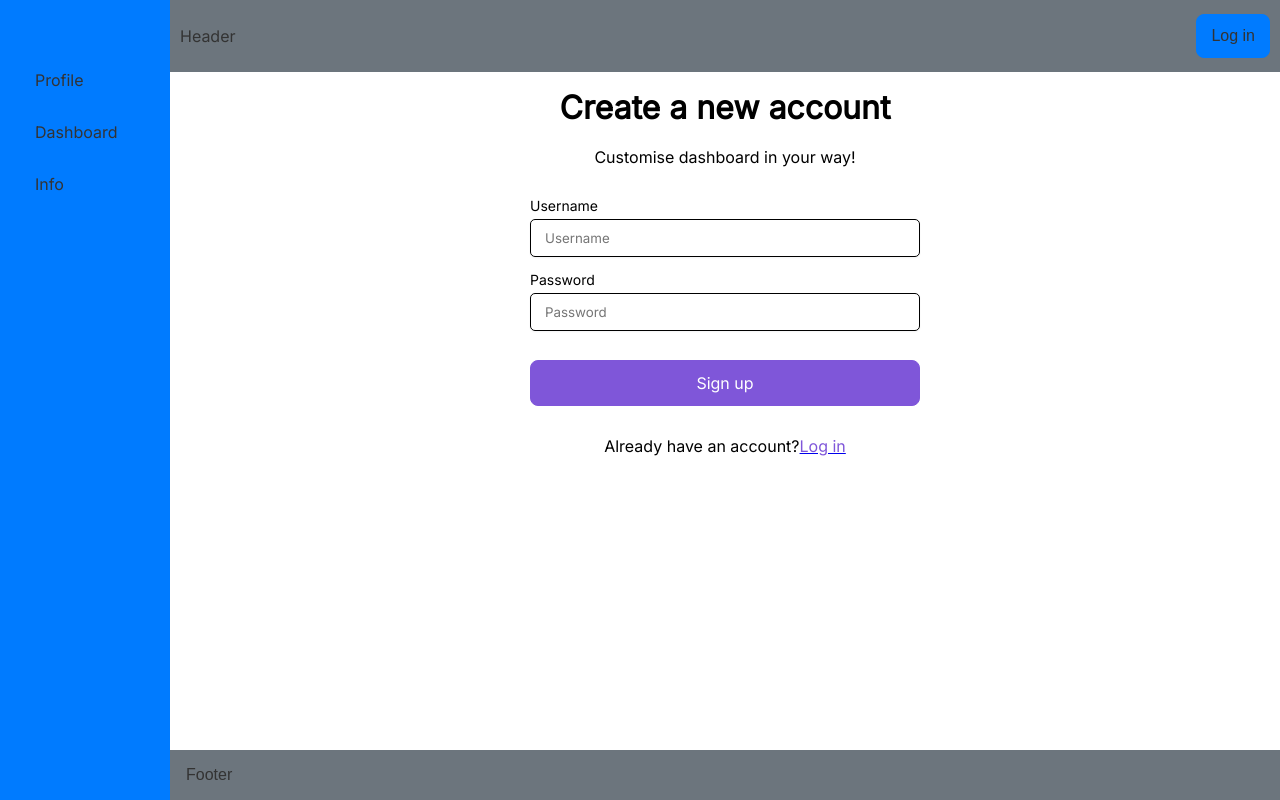
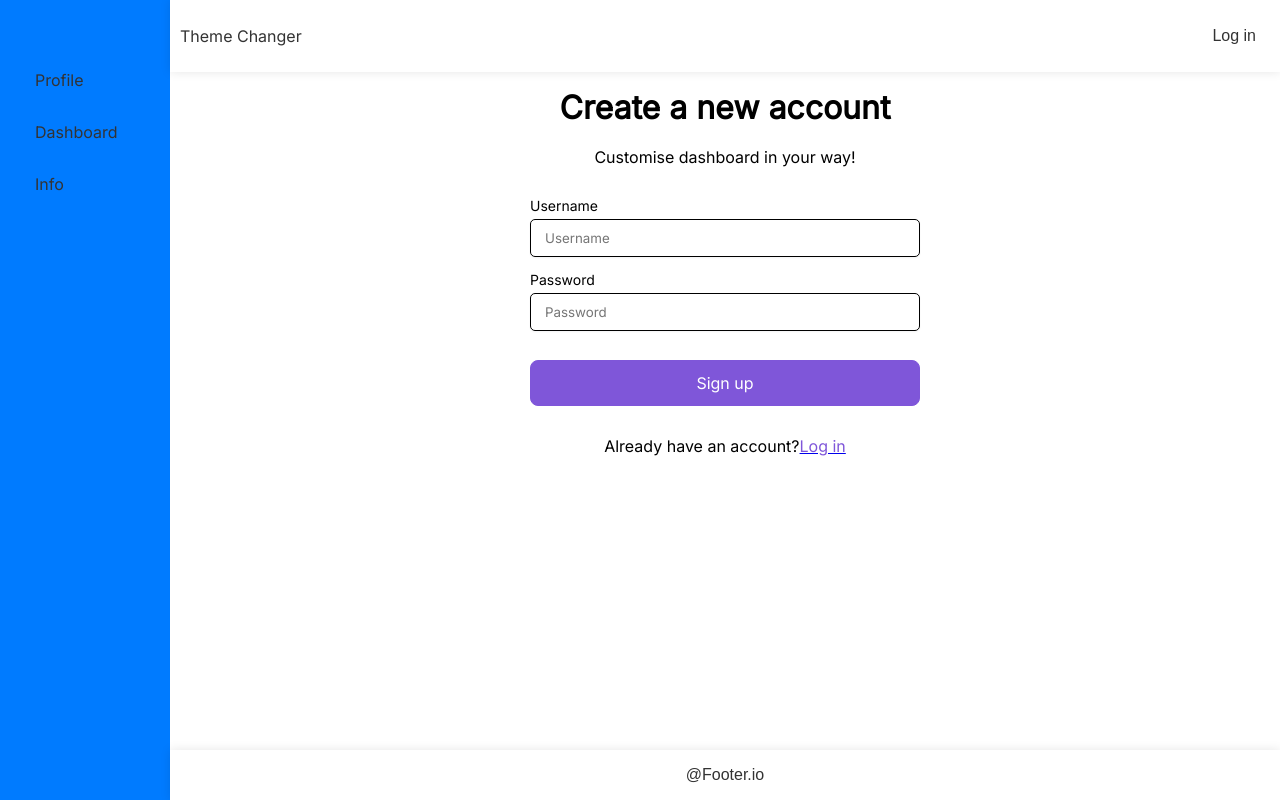
Before and after one commit to twinkalp10/themechanger, a React (Create React App) app in the folder frontend/: page /signup in a window 1280 px wide. Built offline with nearby package versions, Linux system fonts and the light colour scheme; no server answers.

Commit message:
Footer header UI changed

```diff
--- a/frontend/src/Components/Footer/Footer.tsx
+++ b/frontend/src/Components/Footer/Footer.tsx
@@ -2,7 +2,11 @@ import React from "react";
 import "./footer.css";
 
 const Footer = () => {
-  return <div className="footer">Footer</div>;
+  return (
+    <div className="footer">
+      <div className="footerText">@Footer.io</div>
+    </div>
+  );
 };
 
 export default Footer;
--- a/frontend/src/Components/Footer/footer.css
+++ b/frontend/src/Components/Footer/footer.css
@@ -1,8 +1,14 @@
 
 .footer {
-  background-color: var(--SECONDARY_COLOUR);
+  box-shadow: 0 0 10px rgba(0, 0, 0, 0.1);
+  padding: 16px;
+}
+
+.footerText {
+  display: flex;
+  align-items: center;
+  justify-content: center;
   color: var(--TEXT_COLOUR);
   font-size: var(--FONT_SIZE);
   font-family: var(--FONT);
-  padding: 16px;
 }/*# sourceMappingURL=footer.css.map */
--- a/frontend/src/Components/Footer/footer.scss
+++ b/frontend/src/Components/Footer/footer.scss
@@ -1,9 +1,15 @@
 @use "../../Variables/Variables.css";
 
 .footer {
-  background-color: var(--SECONDARY_COLOUR);
+  box-shadow: 0 0 10px rgba(0, 0, 0, 0.1);
+  padding: 16px;
+}
+
+.footerText {
+  display: flex;
+  align-items: center;
+  justify-content: center;
   color: var(--TEXT_COLOUR);
   font-size: var(--FONT_SIZE);
   font-family: var(--FONT);
-  padding: 16px;
 }
--- a/frontend/src/Components/Header/Header.tsx
+++ b/frontend/src/Components/Header/Header.tsx
@@ -1,14 +1,20 @@
 import React from "react";
 import "./header.css";
 import { NavLink } from "react-router-dom";
+import { useAuth } from "../../Utils/AuthContext";
 
 const Header = () => {
+  const auth = useAuth();
   return (
     <div className="header">
-      <p>Header</p>
-      <NavLink to="/login">
-        <button>Log in</button>
-      </NavLink>
+      <p>Theme Changer</p>
+      {!auth?.user ? (
+        <NavLink to="/login">
+          <button>Log in</button>
+        </NavLink>
+      ) : (
+        <p> {auth.user.USER_NAME} </p>
+      )}
     </div>
   );
 };
--- a/frontend/src/Components/Header/header.css
+++ b/frontend/src/Components/Header/header.css
@@ -1,24 +1,26 @@
 
 .header {
-  background-color: var(--SECONDARY_COLOUR);
   color: var(--TEXT_COLOUR);
   font-size: var(--FONT_SIZE);
-  font-family: var(--FONT);
+  box-shadow: 0 0 10px rgba(0, 0, 0, 0.1);
   padding: 10px;
   display: flex;
   justify-content: space-between;
   align-items: center;
 }
+.header p button {
+  font-family: var(--FONT);
+}
 .header button {
-  background-color: var(--PRIMARY_COLOUR);
-  color: black;
   cursor: pointer;
-  border-radius: 8px;
   width: 100%;
   padding: 12px 14px;
-  border: 1px solid var(--PRIMARY_COLOUR);
-  background-color: var(--PRIMARY_COLOUR);
+  border: none;
+  background-color: transparent;
   color: var(--TEXT_COLOUR);
   font-size: var(--FONT_SIZE);
   font-family: var(--FONT);
+}
+.header button:hover {
+  color: var(--PRIMARY_COLOUR);
 }/*# sourceMappingURL=header.css.map */
--- a/frontend/src/Components/Header/header.scss
+++ b/frontend/src/Components/Header/header.scss
@@ -1,26 +1,30 @@
 @use "../../Variables/Variables.css";
 
 .header {
-  background-color: var(--SECONDARY_COLOUR);
   color: var(--TEXT_COLOUR);
   font-size: var(--FONT_SIZE);
-  font-family: var(--FONT);
+  box-shadow: 0 0 10px rgba(0, 0, 0, 0.1);
   padding: 10px;
   display: flex;
   justify-content: space-between;
   align-items: center;
 
+  p button {
+    font-family: var(--FONT);
+  }
+
   button {
-    background-color: var(--PRIMARY_COLOUR);
-    color: black;
     cursor: pointer;
-    border-radius: 8px;
     width: 100%;
     padding: 12px 14px;
-    border: 1px solid var(--PRIMARY_COLOUR);
-    background-color: var(--PRIMARY_COLOUR);
+    border: none;
+    background-color: transparent;
     color: var(--TEXT_COLOUR);
     font-size: var(--FONT_SIZE);
     font-family: var(--FONT);
   }
+
+  button:hover {
+    color: var(--PRIMARY_COLOUR);
+  }
 }
--- a/frontend/src/Components/ThemePallete/ThemeColorPicker.tsx
+++ b/frontend/src/Components/ThemePallete/ThemeColorPicker.tsx
@@ -22,7 +22,6 @@ const ThemeColorPicker = () => {
     socket.emit("send_theme", {
       theme: { ...theme, PRIMARY_COLOUR: e.target.value },
     });
-    console.log("theme sent", { ...theme, PRIMARY_COLOUR: e.target.value });
   };
 
   const handleSecondaryColorChange = (e: any) => {
@@ -30,7 +29,6 @@ const ThemeColorPicker = () => {
     socket.emit("send_theme", {
       theme: { ...theme, SECONDARY_COLOUR: e.target.value },
     });
-    console.log("theme sent", { ...theme, SECONDARY_COLOUR: e.target.value });
   };
 
   const handleTextColourChange = (e: any) => {
@@ -38,7 +36,6 @@ const ThemeColorPicker = () => {
     socket.emit("send_theme", {
       theme: { ...theme, TEXT_COLOUR: e.target.value },
     });
-    console.log("text sent", { ...theme, TEXT_COLOUR: e.target.value });
   };
 
   const handleFontSizeChange = (e: any) => {
@@ -46,7 +43,6 @@ const ThemeColorPicker = () => {
     socket.emit("send_theme", {
       theme: { ...theme, FONT_SIZE: e.target.value },
     });
-    console.log("fontsize sent", { ...theme, FONT_SIZE: e.target.value });
   };
 
   const handleFontFamilyChange = (e: any) => {
@@ -54,13 +50,11 @@ const ThemeColorPicker = () => {
     socket.emit("send_theme", {
       theme: { ...theme, FONT: e.target.value },
     });
-    console.log("font family sent", { ...theme, FONT: e.target.value });
   };
 
   useEffect(() => {
     socket.on("received_theme", (data) => {
       changeTheme(data.theme);
-      console.log("theme received", data.theme);
     });
   }, [socket]);
 
```
Also changed, not shown: 2 other files (tests, documents, lock files or other folders).
